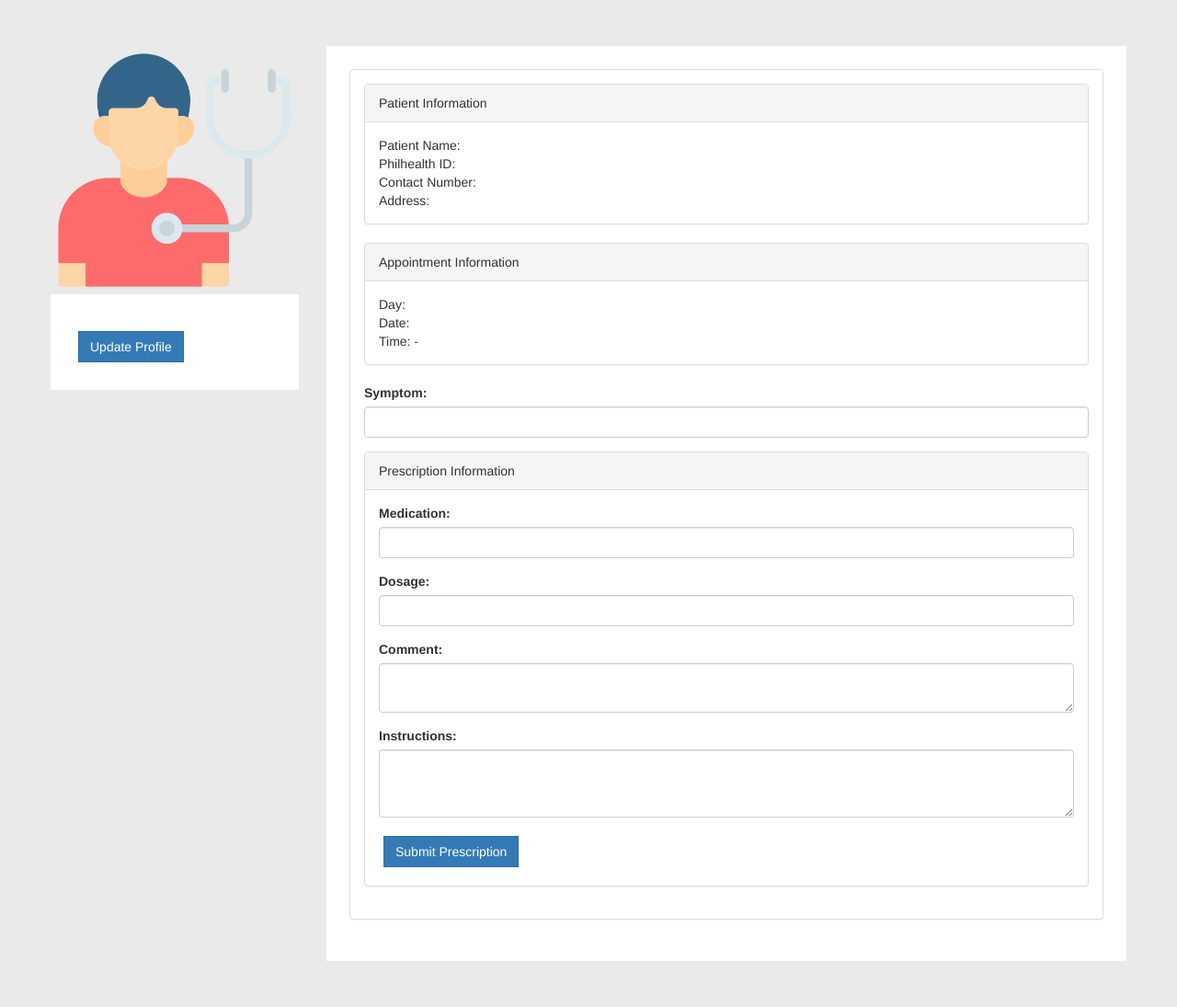
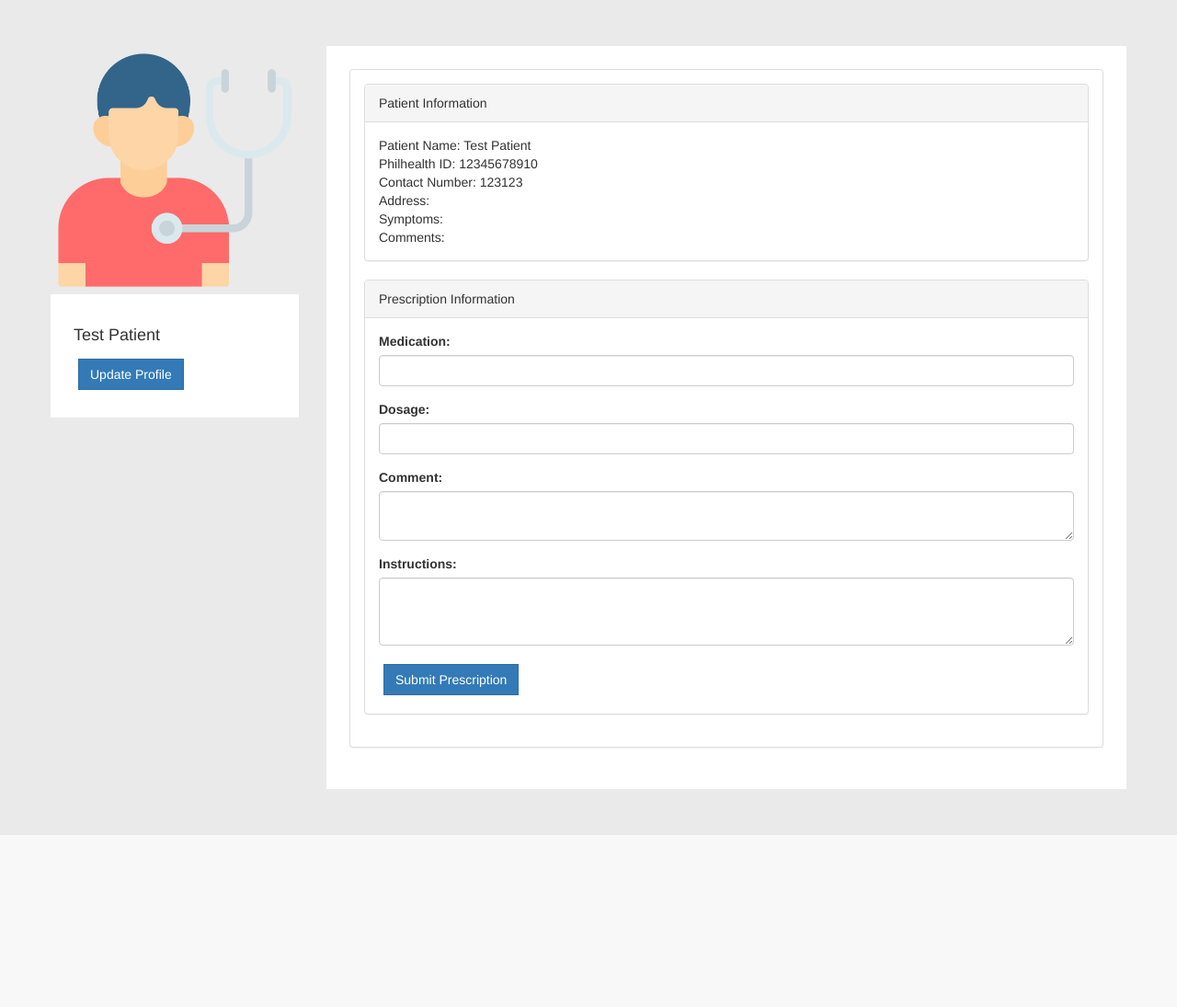
Before and after one commit to St4ckkk/tpas, a PHP site: page /doctor/prenatalPrescription.php?philhealthId=12345678910 in a window 1280 px wide. Shown: the part 52-1147 px from the top of the page at 92% size. After the commit the page ends 960 px from the top, so only its background shows below. Run offline with PHP 8.4, Linux system fonts and the light colour scheme; the visitor is signed in with stand-in values (Sample User, id 1); data comes from the database, SQL or seed files in the repository; data that the repository does not hold is empty.

Commit message:
iqjweiqjwioe

```diff
--- a/doctor/prenatalPrescription.php
+++ b/doctor/prenatalPrescription.php
@@ -6,58 +6,12 @@
 header("Location: ../index.php");
 }
 $usersession = $_SESSION['doctorSession'];
-$res=mysqli_query($con,"SELECT * FROM doctor WHERE doctorId=".$usersession);
+$res=mysqli_query($con,"SELECT * FROM patient WHERE philHealthId=".$_GET['philhealthId']);
 $userRow=mysqli_fetch_array($res,MYSQLI_ASSOC);
+$res1=mysqli_query($con,"SELECT * FROM appointment WHERE philHealthId=".$_GET['philhealthId']);
+$userRow1=mysqli_fetch_array($res1,MYSQLI_ASSOC);
 
 
-
-// INSERT
-if (isset($_POST['appointment'])) {
-    $philhealthId = mysqli_real_escape_string($con, $userRow['philhealthId']);
-    $scheduleid = mysqli_real_escape_string($con, $appid);
-    $symptom = mysqli_real_escape_string($con, $_POST['symptom']);
-    $comment = mysqli_real_escape_string($con, $_POST['comment']);
-
-    if (!empty($symptom) && !empty($comment)) {
-        $avail = "notavail";
-        $query = "INSERT INTO appointment (philhealthId, scheduleId, appSymptom, appComment)
-                  VALUES ('$philhealthId', '$scheduleid', '$symptom', '$comment')";
-
-        // Update table appointment schedule
-        $sql = "UPDATE doctorschedule SET bookAvail = '$avail' WHERE scheduleId = $scheduleid";
-        $scheduleres = mysqli_query($con, $sql);
-
-        if ($scheduleres) {
-            $btn = "disable";
-        }
-
-        $result = mysqli_query($con, $query);
-
-        if ($result) {
-            ?>
-            <script type="text/javascript">
-                alert('Appointment made successfully.');
-            </script>
-            <?php
-            header("Location: patientapplist.php");
-        } else {
-            echo mysqli_error($con);
-            ?>
-            <script type="text/javascript">
-                alert('Appointment booking failed. Please try again.');
-            </script>
-            <?php
-            header("Location: appointment.php");
-        }
-    } else {
-        ?>
-
-<script type="text/javascript">
-    alert('Please fill in all the appointment details.');
-</script>
-<?php
-}
-}
 ?>
 <!DOCTYPE html>
 <html>
@@ -102,7 +56,7 @@
 						<div class="col-md-3 col-sm-3">
 
 							<div class="user-wrapper">
-								<img src="assets/img/patient.png" class="img-responsive" />
+								<img src="../patient/assets/img/patient.png" class="img-responsive" />
 								<div class="description">
 									<h4><?php echo $userRow['patientFirstName']; ?> <?php echo $userRow['patientLastName']; ?></h4>
 									<button type="button" class="btn btn-primary" data-toggle="modal" data-target="#myModal">Update Profile</button>
@@ -116,31 +70,20 @@
 
 								<div class="panel panel-default">
 									<div class="panel-body">
-
-
 										<form class="form" role="form" method="POST" accept-charset="UTF-8">
 											<div class="panel panel-default">
 												<div class="panel-heading">Patient Information</div>
 												<div class="panel-body">
-													Patient Name: <?php echo $userRow['patientFirstName'] ?> <?php echo $userRow['patientLastName'] ?><br>
-													Philhealth ID: <?php echo $userRow['philhealthId'] ?><br>
-													Contact Number: <?php echo $userRow['patientPhone'] ?><br>
-													Address: <?php echo $userRow['patientAddress'] ?>
-												</div>
-											</div>
-											<div class="panel panel-default">
-												<div class="panel-heading">Appointment Information</div>
-												<div class="panel-body">
-													Day: <?php echo $userRow['scheduleDay'] ?><br>
-													Date: <?php echo $userRow['scheduleDate'] ?><br>
-													Time: <?php echo $userRow['startTime'] ?> - <?php echo $userRow['endTime'] ?><br>
+												Patient Name: <?php echo $userRow['patientFirstName'] ?> <?php echo $userRow['patientLastName'] ?><br>
+                                                Philhealth ID: <?php echo $userRow['philhealthId'] ?><br>
+                                                Contact Number: <?php echo $userRow['patientPhone'] ?><br>
+                                                Address: <?php echo $userRow['patientAddress'] ?><br>
+                                                Symptoms: <?php echo $userRow1['appSymptom'] ?><br>
+                                                Comments: <?php echo $userRow1['appComment'] ?>
 												</div>
 											</div>
 
-											<div class="form-group">
-												<label for="recipient-name" class="control-label">Symptom:</label>
-												<input type="text" class="form-control" name="symptom" required>
-											</div>
+
                                             <div class="panel panel-default">
                                             <div class="panel-heading">Prescription Information</div>
                                             <div class="panel-body">
--- a/patient/profile.php
+++ b/patient/profile.php
@@ -208,8 +208,8 @@
 											<table class="table table-user-information">
 												<tbody>
 													<tr>
-														<td>IC Number:</td>
-														<td><?php echo $userRow['icPatient']; ?></td>
+														<td>Philhealth Id:</td>
+														<td><?php echo $userRow['philhealthId']; ?></td>
 													</tr>
 													<tr>
 														<td>First Name:</td>
```
